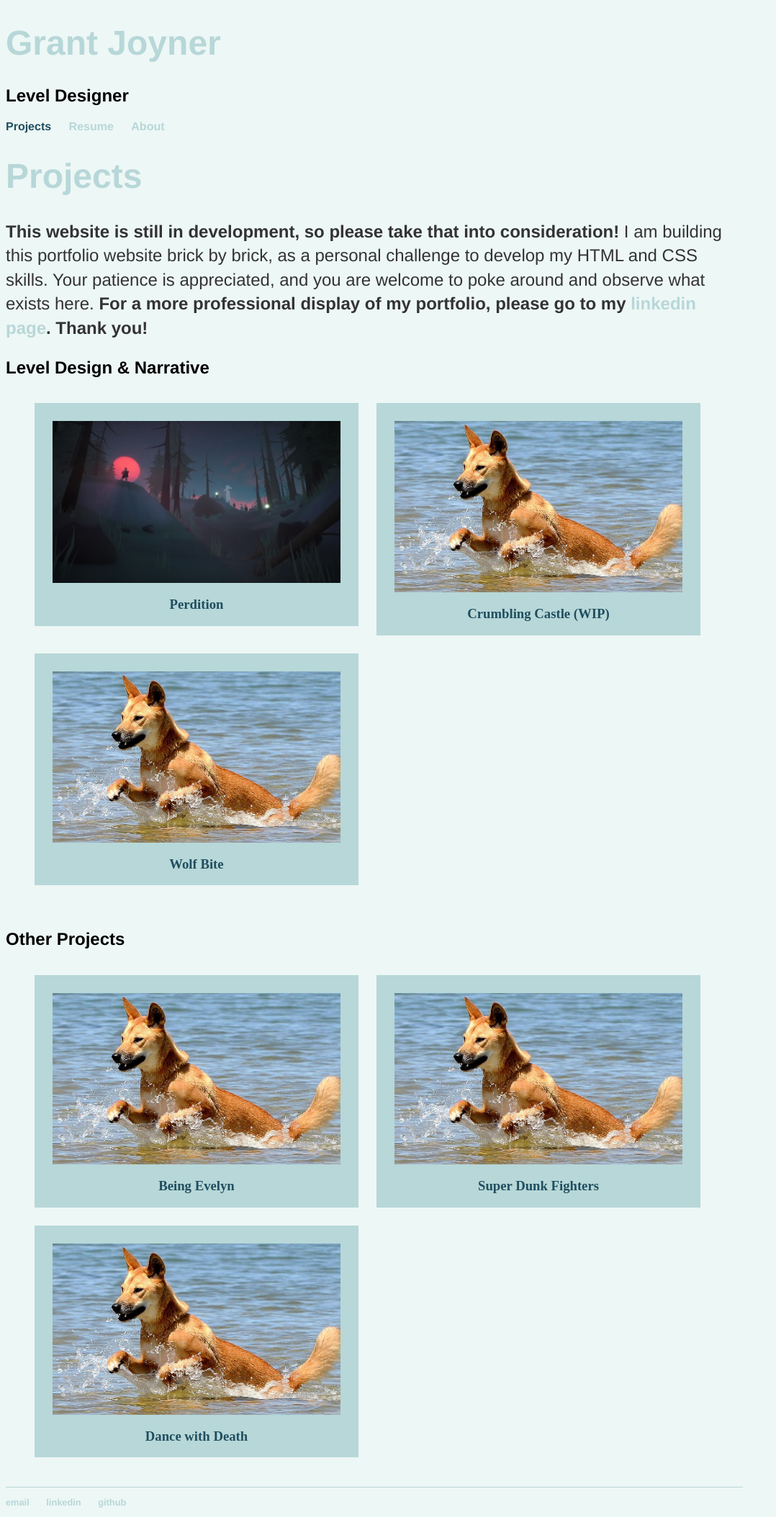
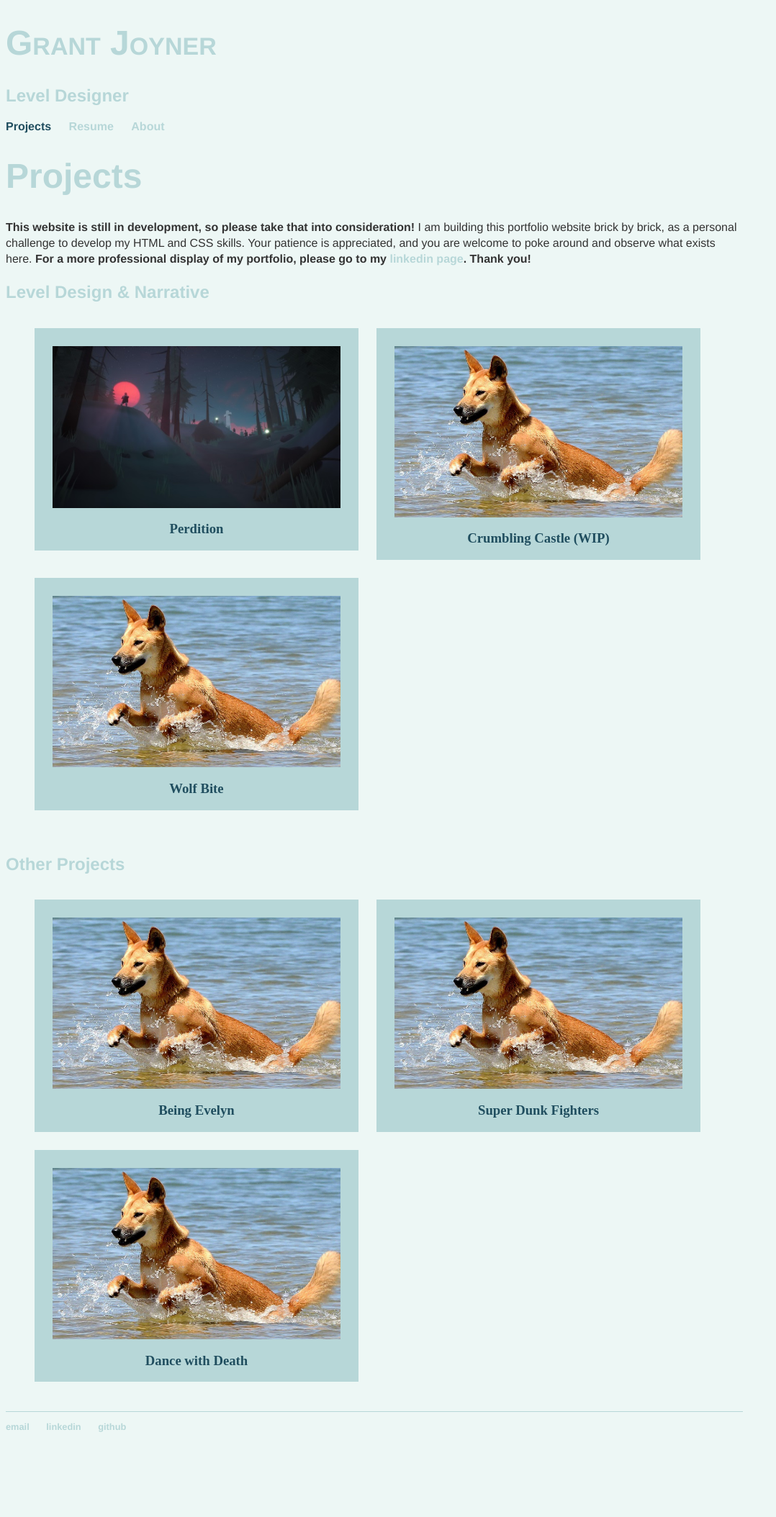
Before and after one commit to digigrant/digigrant.github.io, a Jekyll site: the page built from index.html, in a window 1280 px wide. Shown: the whole page at 72% size, without its empty margins (0-1078 px from the left). Built offline with Jekyll 4.4.1, drawn with Linux system fonts in a browser that asks for light colours; after the commit the page ends 2003 px from its top, so only the background shows below that.

Commit message:
Update _fonts.scss

```diff
--- a/_sass/_fonts.scss
+++ b/_sass/_fonts.scss
@@ -2,20 +2,25 @@ $font-family: 'Helvetica', 'Arial', 'Sans-Serif';
 
 h1
 {
+    font-family: $font-family;
     font-size: 3em;
-    font-family: $font-family;
+
     color: $color2;
 }
 
 h2
 {
     font-family: $font-family;
+    font-size: 1.5em;
+
+    color: $color2;
 }
 
 p
 {
-    font-size: 1.5em;
     font-family: $font-family;
+    font-size: 1em;
+
     line-height: 1.4em;
     color: #333;
 }
@@ -31,10 +36,19 @@ a
     }
 }
 
+header
+{
+    h1
+    {
+        font-variant: small-caps;
+    }
+}
+
 nav ul, footer ul
 {
     font-family: $font-family;
     font-weight: bold;
+
     list-style: none;
 }
 
```
